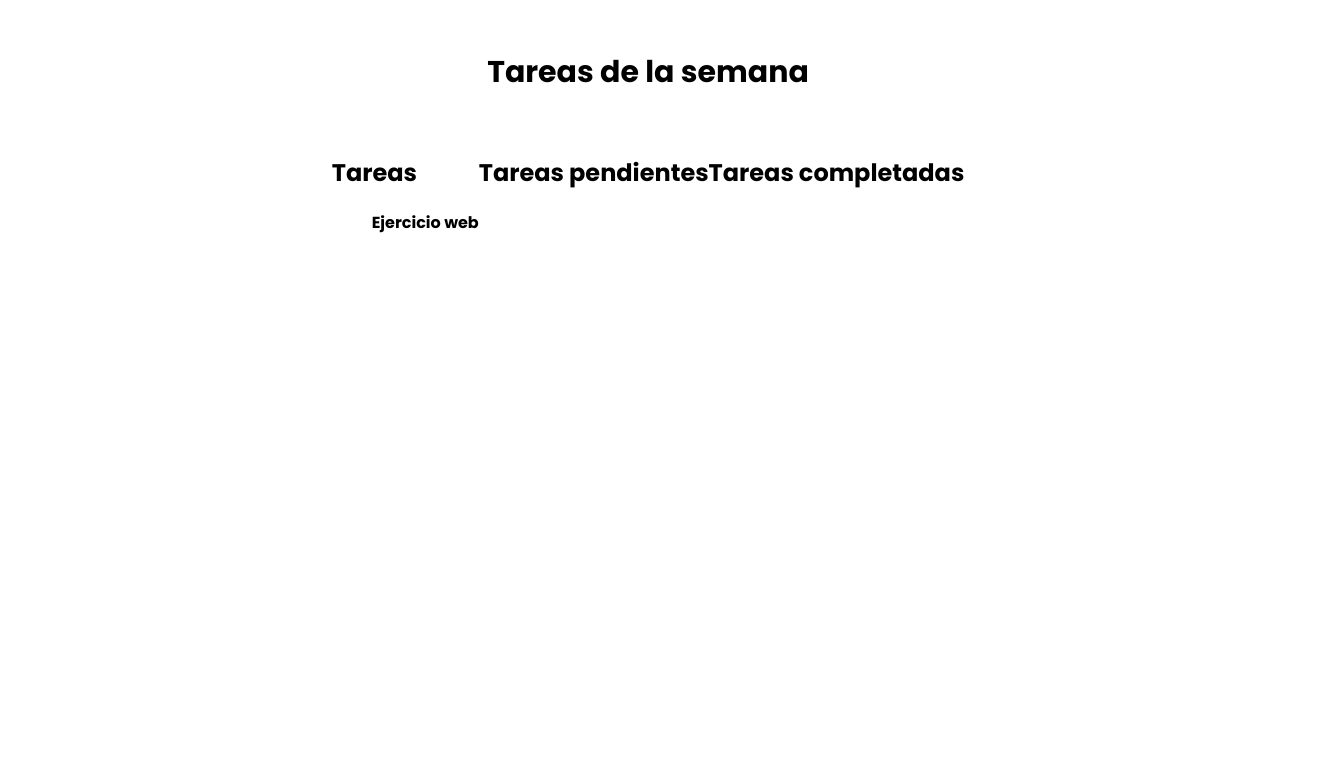
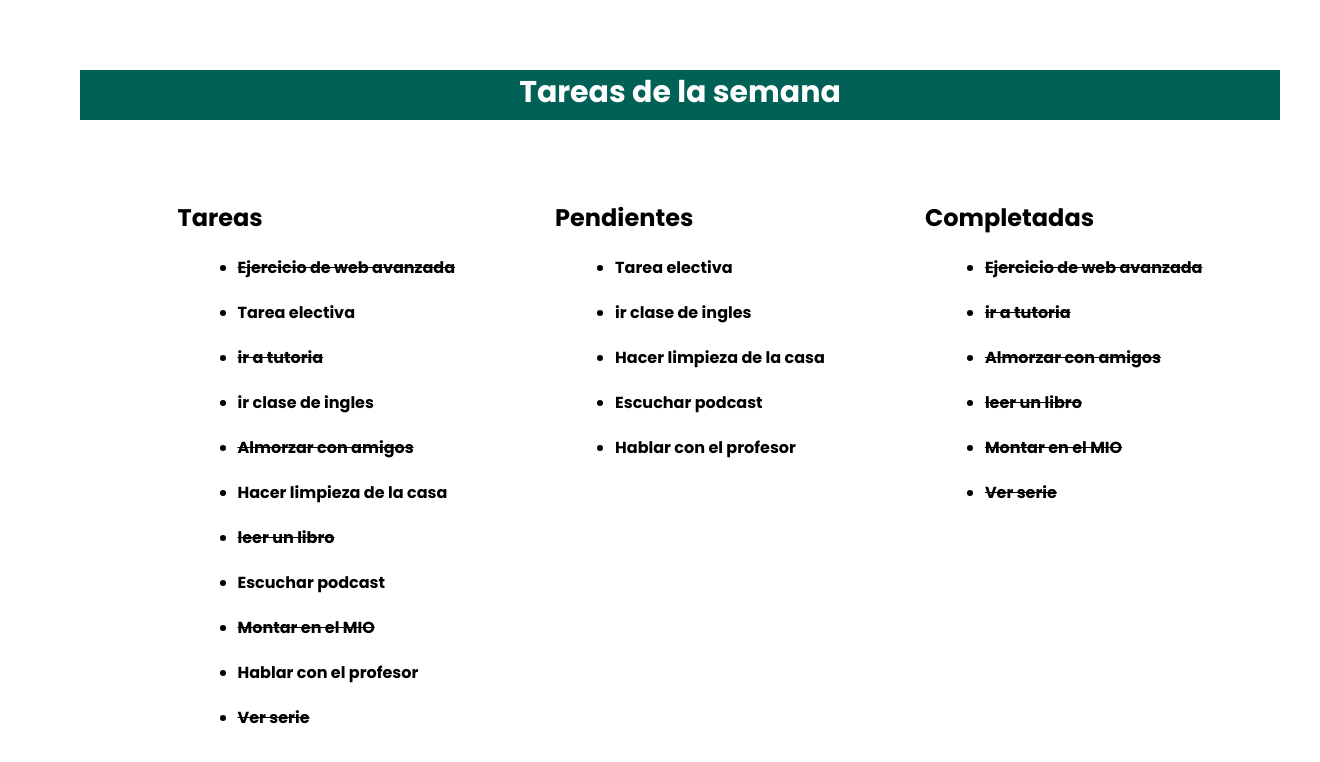
Before and after one commit to ingrid4424/Ejercicio-S4-Web, a plain HTML site: page index.html in a window 1280 px wide. Shown: the whole page, 1320 px wide, since content can reach past the window. Drawn offline with Linux system fonts and the light colour scheme.

Commit message:
archivos

```diff
--- a/index.html
+++ b/index.html
@@ -1,4 +1,5 @@
-<!DOCTYPE html>
+
+
 <html lang="en">
 
 <head>
@@ -7,16 +8,18 @@
     <meta name="viewport" content="width=device-width, initial-scale=1.0">
 
     <link rel="stylesheet" href="style.css">
+
     <link rel="preconnect" href="http://fonts.googleapis.com">
     <link rel="preconnect" href="https://fonts.gstatic.com" crossorigin>
     <link href="https://fonts.googleapis.com/css2?family=Poppins:ital,wght@0,700;0,900;1,900&display=swap"
         rel="stylesheet">
 
-    <title>To-do activity</title>
+        <title>To-do activity</title>
 </head>
 
 <body>
-    <header>
+
+    <header class="Encabezado">
 
         <h1 class="titulo">Tareas de la semana</h1>
 
@@ -24,21 +27,20 @@
     <main>
         <section>
             <h2>Tareas</h2>
-            <ul>Ejercicio web</ul>
-            <ul id="todas"></ul>
+            <ul id="all"></ul>
         </section>
 
         <section>
-            <h2>Tareas pendientes</h2>
-            <ul id="pendientes"></ul>
+            <h2>Pendientes</h2>
+            <ul id="pending"></ul>
         </section>
 
         <section>
-            <h2>Tareas completadas</h2>
-            <ul id="completadas"></ul>
+            <h2>Completadas</h2>
+            <ul id="completed"></ul>
         </section>
     </main>
-
+    <script src="script.js"></script>
 
 </body>
 
--- /dev/null
+++ b/script.js
@@ -0,0 +1,53 @@
+
+const tasks = [
+    { text: "Ejercicio de web avanzada", done: true },
+    { text: "Tarea electiva", done: false },
+    { text: "ir a tutoria", done: true },
+    { text: "ir clase de ingles", done: false },
+    { text: "Almorzar con amigos", done: true },
+    { text: "Hacer limpieza de la casa", done: false },
+    { text: "leer un libro", done: true },
+    { text: "Escuchar podcast", done: false },
+    { text: "Montar en el MIO", done: true },
+    { text: "Hablar con el profesor", done: false },
+    { text: "Ver serie", done: true }];
+
+  //selector
+  const allTasksHtml = document.getElementById("all");
+  const pendingHtml = document.getElementById("pending");
+  const completedHtml = document.getElementById("completed");
+
+  //¿ pinto la clase de checked y unchecked y agrega un event listener a cada uno
+  function createTasks() {
+
+    // vaciar lista y evitar elementos repetidos
+    allTasksHtml.innerHTML = "";
+    pendingHtml.innerHTML = "";
+    completedHtml.innerHTML = "";
+
+    tasks.forEach((task) => {
+      const elem = document.createElement("li");
+      elem.textContent = task.text;
+      elem.className = task.done ? "checked" : "unchecked";
+      elem.addEventListener("click", () => toggleCompletedTask(task));
+
+      const cloneElem = elem.cloneNode(true);
+      cloneElem.addEventListener("click", () => toggleCompletedTask(task));
+
+      allTasksHtml.append(elem);
+
+      if (task.done) {
+        completedHtml.append(cloneElem);
+      } else {
+        pendingHtml.append(cloneElem);
+      }
+    });
+  }
+
+  createTasks();
+
+  function toggleCompletedTask(task) {
+    task.done = !task.done;
+
+    createTasks();
+  }
--- a/style.css
+++ b/style.css
@@ -25,37 +25,20 @@ margin: 20spx;
     margin-top: 50px;
     margin-bottom: 40px;
     font-size: 30px;
-    color:black;
+    color:rgb(255, 255, 255);
     display: flex;
     justify-content: center;
-
-    display: flex;
-    align-items: center;
-}
-
-.section-a{
-    position: left;
-    font-family:"Poppins", sans-serif;
-    font-weight: 900;
-    color: black;
-    font-size:20px;
-    line-height: 300px;
-    margin-bottom: 13px;
-    background-color: #929193;
-    width: 500px;
-    height: 200px
+    align-items: flex-start;
+    position: center;
+    background-color:rgb(1, 97, 86);
+    height: 50px;
 
 }
 
-.section-b{
-    position: left;
-font-family:"Poppins", sans-serif;
-font-weight: 900;
-color: black;
-font-size:20px;
-line-height: 300px;
-margin-bottom: 13px;
-background-color: #929193;
-width: 500px;
-height: 200px
+.checked{
+    text-decoration: line-through;
 }
+
+.uncheked {
+    color: aquamarine;
+}
```
